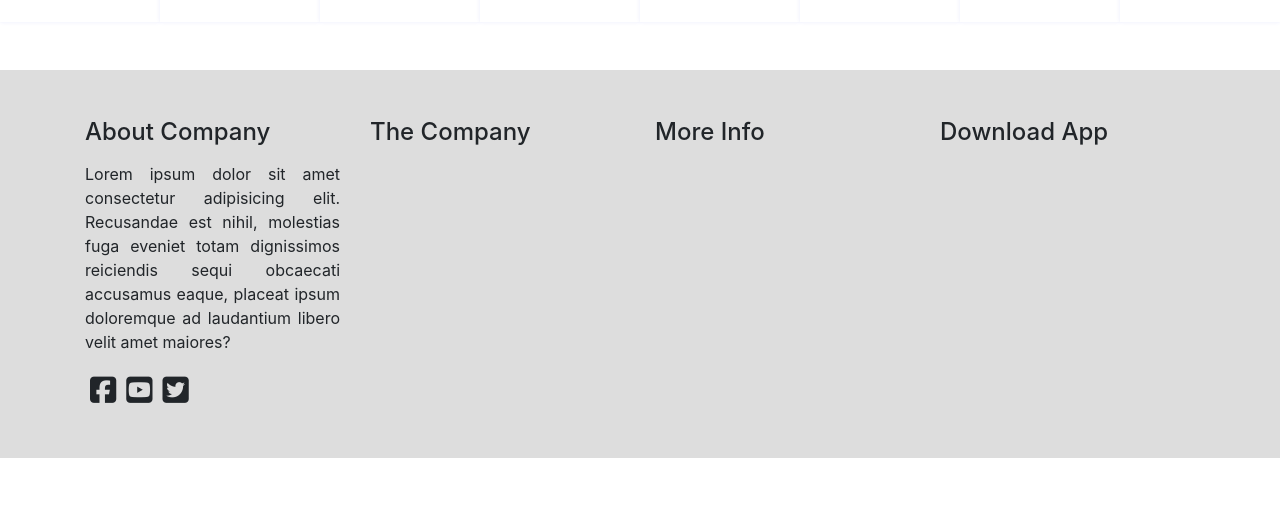
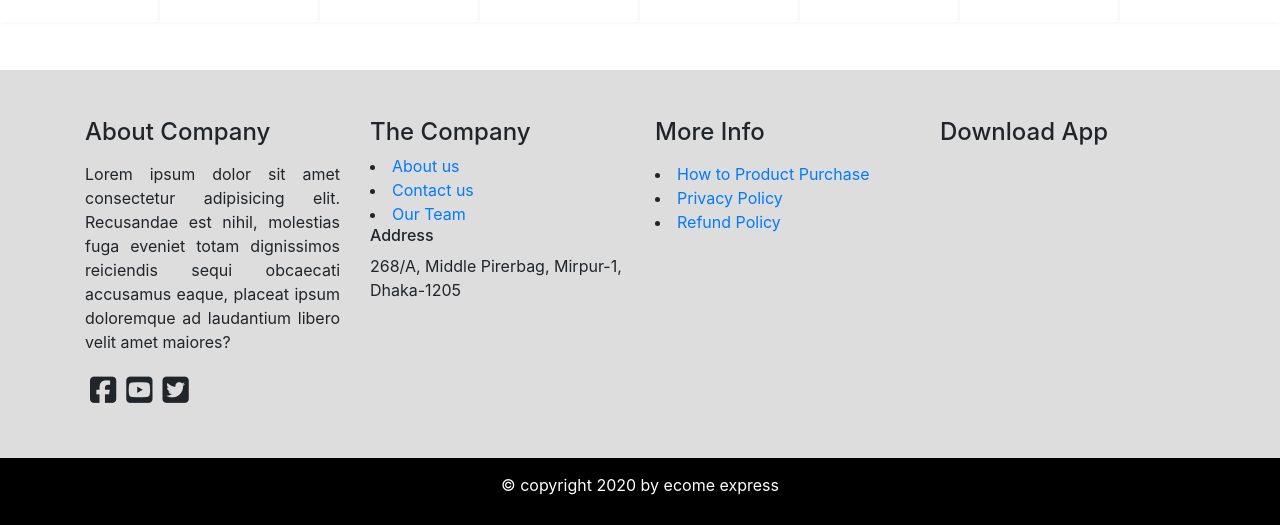
Before and after one commit to akazad1235/ecommerce-react-with-laravel, a React (Create React App) app: page / in a window 1280 px wide. Shown: the part 2528-3053 px from the top of the page. Before the commit the page ends 2986 px from the top, so only its background shows below. Built offline with nearby package versions, Linux system fonts and the light colour scheme.

Commit message:
footer copyright section added

```diff
--- a/src/Assets/css/footer.css
+++ b/src/Assets/css/footer.css
@@ -8,3 +8,9 @@ i{
     margin: 5px;
     font-size: 30px;
 }
+.footer-copyright-bg{
+    background-color: black;
+    color: white;
+    padding: 15px 0;
+    text-align: center;
+}
--- a/src/Components/Common/Footer.js
+++ b/src/Components/Common/Footer.js
@@ -3,7 +3,8 @@ import { Col, Container, Row } from 'react-bootstrap';
 
 const Footer = () => {
     return (
-        <div className="bg">
+        <>
+            <div className="bg">
             <Container>
                 <Row className="mt-5 pt-5 pb-5">
                     <Col lg={3} md={6} sm={6} xm={4}>
@@ -17,16 +18,31 @@ const Footer = () => {
                     </Col>
                     <Col lg={3} md={6} sm={6} xm={4}>
                         <h4>The Company</h4>
+                        <li className=""><a href="">About us</a></li>
+                        <li className=""><a href="">Contact us</a></li>
+                        <li className=""> <a href="">Our Team</a></li>
+                        <h6>Address</h6>
+                        <p>268/A, Middle Pirerbag, Mirpur-1, Dhaka-1205</p>
                     </Col>
                     <Col lg={3} md={6} sm={6} xm={4}>
                         <h4 className="mb-3">More Info</h4>
+                        <li className=""><a href="">How to Product Purchase</a></li>
+                        <li className=""><a href="">Privacy Policy</a></li>
+                        <li className=""> <a href="">Refund Policy</a></li>
                     </Col>
                     <Col lg={3} md={6} sm={6} xm={4}>
                         <h4 className="mb-3">Download App</h4>
+
                     </Col>
                 </Row>
             </Container>
         </div>
+        <div className="footer-copyright-bg">
+            <Container>
+            <p>	&#169; copyright 2020 by ecome express</p>
+            </Container>
+        </div>
+        </>
     );
 };
 
```
